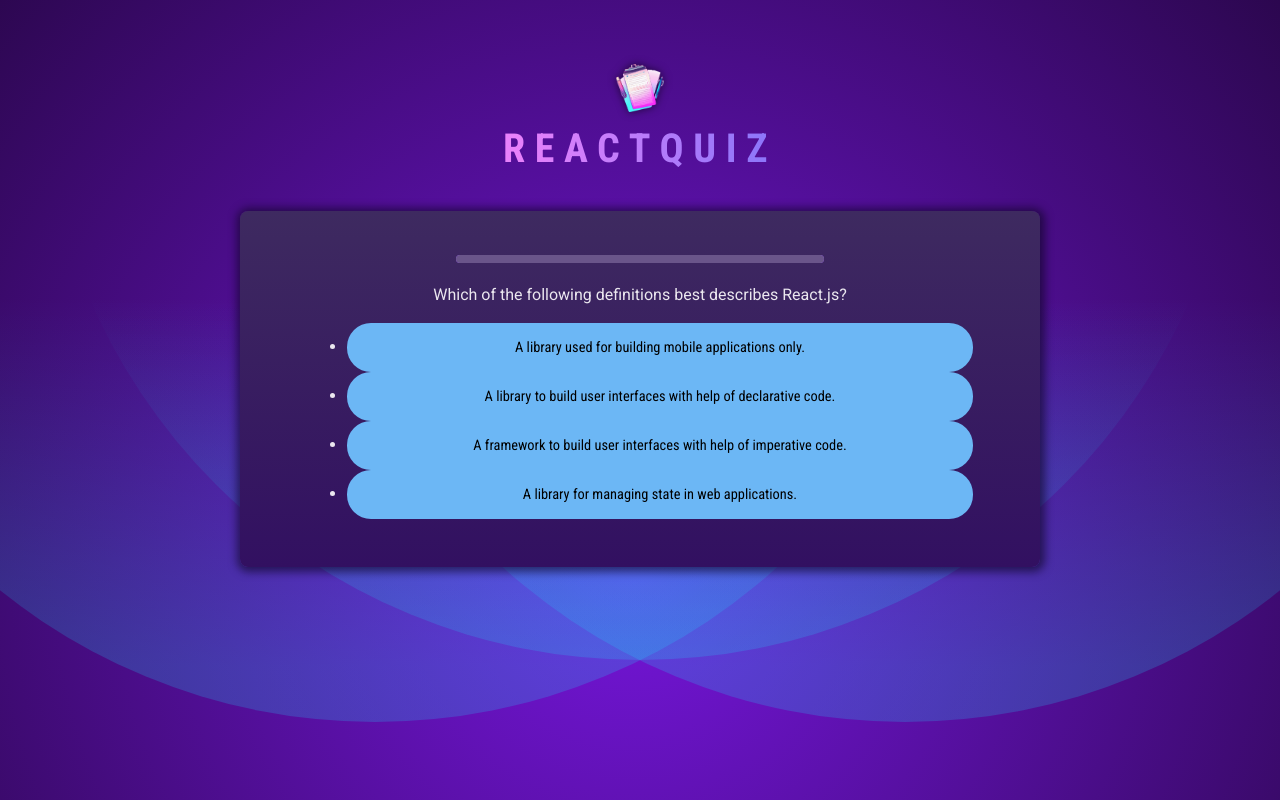
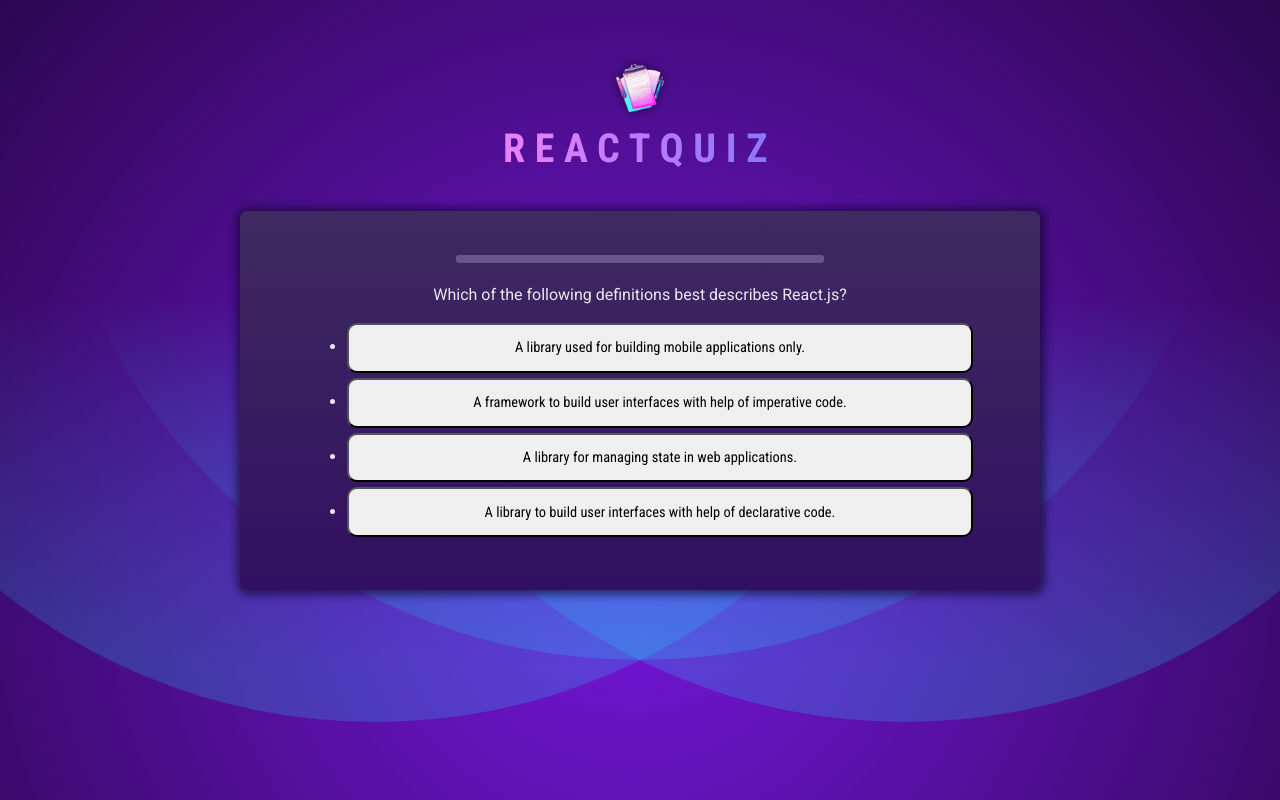
Before and after one commit to amirooism/Quiz-App, a React (Vite) app: page / in a window 1280 px wide. Built offline with nearby package versions, Linux system fonts and the light colour scheme.

Commit message:
i cretae answer component to have key prop on the answer component in the quiz component like QuestionTimer, so the whole Answer componenet re render and the shufflle array component rerender too

```diff
--- /dev/null
+++ b/src/componenets/Answers.jsx
@@ -0,0 +1,39 @@
+import { useRef } from "react";
+
+export default function Answers({ answers, selectedAnswer, answerState, onSelect }) {
+  const shuffeldAnswers = useRef();
+
+  if (!shuffeldAnswers.current) {
+    shuffeldAnswers.current = [...answers];
+    shuffeldAnswers.current.sort(() => Math.random() - 0.5);
+  }
+
+  return (
+    <ul id="answer">
+      {shuffeldAnswers.current.map((answer) => {
+        const isSelected = selectedAnswer === answer;
+        let cssClass = "";
+        if (answerState === "answered" && isSelected) {
+          cssClass = "selected";
+        }
+        if (
+          (answerState === "correct" || answerState === "wrong") &&
+          isSelected
+        ) {
+          cssClass = answerState;
+        }
+
+        return (
+          <li key={answer} className="answer">
+            <button
+              onClick={() => handleSelectAnswer(answer)}
+              className={cssClass}
+            >
+              {answer}
+            </button>
+          </li>
+        );
+      })}
+    </ul>
+  );
+}
--- a/src/componenets/Quiz.jsx
+++ b/src/componenets/Quiz.jsx
@@ -1,22 +1,40 @@
 import { useCallback, useState } from "react";
 import QUESTIONS from "../questions";
-import quizIsCompleteImg from '../assets/quiz-complete.png';
+import quizIsCompleteImg from "../assets/quiz-complete.png";
 import QuestionTimer from "./QuestionTimer";
+import Answers from "./Answers";
 
 export default function Quiz() {
   const [userAnswers, setUserAnswers] = useState([]);
-  const activeQuestionIndex = userAnswers.length;
+  const [answerState, setAnswerState] = useState("");
+  const activeQuestionIndex =
+    answerState === "" ? userAnswers.length : userAnswers.length - 1;
   const quizIsComplete = activeQuestionIndex === QUESTIONS.length;
 
+  const handleSelectAnswer = useCallback(
+    function handleSelectAnswer(selectedAnswer) {
+      setAnswerState("answered");
+      setUserAnswers((prevAnswers) => {
+        return [...prevAnswers, selectedAnswer];
+      });
+      setTimeout(() => {
+        if (selectedAnswer === QUESTIONS[activeQuestionIndex].answers[0]) {
+          setAnswerState("correct");
+        } else {
+          setAnswerState("wrong");
+        }
+        setTimeout(() => {
+          setAnswerState("");
+        }, 2000);
+      }, 1000);
+    },
+    [activeQuestionIndex]
+  );
 
-const handleSelectAnswer = useCallback(function handleSelectAnswer(selectedAnswer) {
-    setUserAnswers((prevAnswers) => {
-      return [...prevAnswers, selectedAnswer];
-    });
-  },[])
-
-
-  const handleSkipAnswer = useCallback(() => handleSelectAnswer(null), [handleSelectAnswer])
+  const handleSkipAnswer = useCallback(
+    () => handleSelectAnswer(null),
+    [handleSelectAnswer]
+  );
 
   if (quizIsComplete) {
     return (
@@ -27,32 +45,33 @@ const handleSelectAnswer = useCallback(function handleSelectAnswer(selectedAnswe
     );
   }
 
-
-  function shuffleArray(array) {
-    for (let i = array.length - 1; i > 0; i--) {
-      const j = Math.floor(Math.random() * (i + 1));
-      [array[i], array[j]] = [array[j], array[i]]; // Swap elements
-    }
-    return array;
-  }
+  //   function shuffleArray(array) {
+  //     for (let i = array.length - 1; i > 0; i--) {
+  //       const j = Math.floor(Math.random() * (i + 1));
+  //       [array[i], array[j]] = [array[j], array[i]]; // Swap elements
+  //     }
+  //     return array;
+  //   }
   //   QUESTIONS[activeQuestionIndex].answers.sort(() => Math.random() -0.5) , shuffele array function which i use is Fisher-Yates Shuffle
 
-  const shuffeldAnswers = shuffleArray(QUESTIONS[activeQuestionIndex].answers);
+
 
   return (
     <div id="quiz">
       <div id="question">
-        <QuestionTimer timeout={10000} onTimeout={handleSkipAnswer}/>
+        <QuestionTimer
+          timeout={10000}
+          onTimeout={handleSkipAnswer}
+          key={activeQuestionIndex}
+        />
         <p>{QUESTIONS[activeQuestionIndex].text}</p>
-        <ul id="answer">
-          {shuffeldAnswers.map((answer) => (
-            <li key={answer} className="answer">
-              <button onClick={() => handleSelectAnswer(answer)}>
-                {answer}
-              </button>
-            </li>
-          ))}
-        </ul>
+        <Answers
+          key={activeQuestionIndex}
+          answers={QUESTIONS[activeQuestionIndex].answers}
+          selectedAnswer={userAnswers[userAnswers.length - 1]}
+          answerState={answerState}
+          onSelect={handleSelectAnswer}
+        />
       </div>
     </div>
   );
--- a/src/index.css
+++ b/src/index.css
@@ -155,14 +155,14 @@ header h1 {
   width: 100%;
   font-family: 'Roboto Condensed', sans-serif;
   font-size: 0.9rem;
-  padding: 1rem 2rem;
-  border: none;
-  border-radius: 24px;
-  /* background: linear-gradient(180deg, #81f1fb 0%, #73d2f8 100%); */
-  background: #6cb7f5;
+  padding: 1em;
+  border-spacing: 5px 1rem;
   cursor: pointer;
   transition: all 0.2s ease-in-out;
+  border-radius: 10px; /* Adjust the value for more or less rounding */
+  margin-bottom: 5px;
 }
+
 
 .answer button:hover,
 .answer button:focus {
```
Also changed, not shown: src/componenets/QuestionTimer.jsx (+8 -13 lines).
